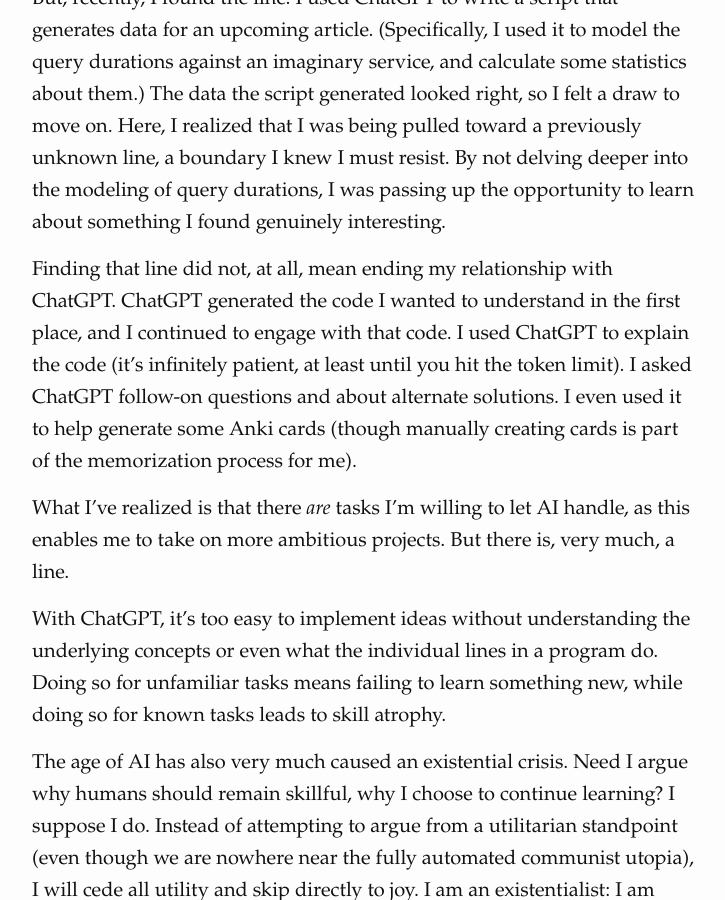
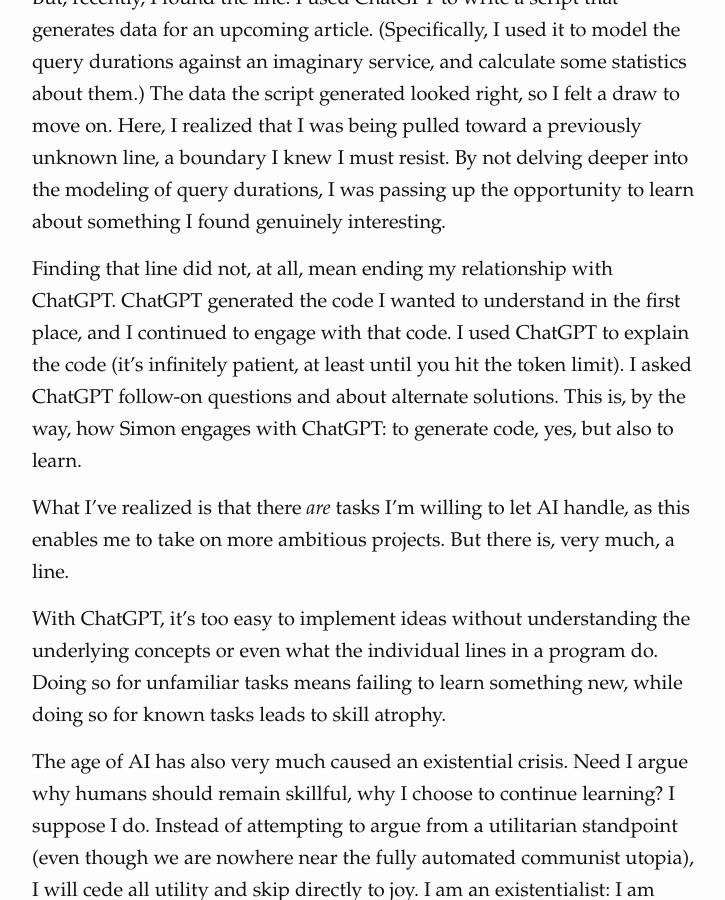
Before and after one commit to dmazin/dmazin.github.io, a Jekyll site: the page built from _posts/2023-03-29-age-of-ai-skill-atrophy.md, in a window 1280 px wide and 900 px high, scrolled down 1448 px. Shown: the whole window, without its empty margins (238-963 px from the left). Built offline with Jekyll 4.4.1, drawn with Linux system fonts in a browser that asks for light colours.

Commit message:
add note about simon

```diff
--- a/_posts/2023-03-29-age-of-ai-skill-atrophy.md
+++ b/_posts/2023-03-29-age-of-ai-skill-atrophy.md
@@ -29,7 +29,7 @@
 
 But, recently, I found the line. I used ChatGPT to write a script that generates data for an upcoming article. (Specifically, I used it to model the query durations against an imaginary service, and calculate some statistics about them.) The data the script generated looked right, so I felt a draw to move on. Here, I realized that I was being pulled toward a previously unknown line, a boundary I knew I must resist. By not delving deeper into the modeling of query durations, I was passing up the opportunity to learn about something I found genuinely interesting.
 
-Finding that line did not, at all, mean ending my relationship with ChatGPT. ChatGPT generated the code I wanted to understand in the first place, and I continued to engage with that code. I used ChatGPT to explain the code (it’s infinitely patient, at least until you hit the token limit). I asked ChatGPT follow-on questions and about alternate solutions. I even used it to help generate some Anki cards (though manually creating cards is part of the memorization process for me).
+Finding that line did not, at all, mean ending my relationship with ChatGPT. ChatGPT generated the code I wanted to understand in the first place, and I continued to engage with that code. I used ChatGPT to explain the code (it’s infinitely patient, at least until you hit the token limit). I asked ChatGPT follow-on questions and about alternate solutions. This is, by the way, how Simon engages with ChatGPT: to generate code, yes, but also to learn.
 
 What I’ve realized is that there _are_ tasks I’m willing to let AI handle, as this enables me to take on more ambitious projects. But there is, very much, a line.
 
```
